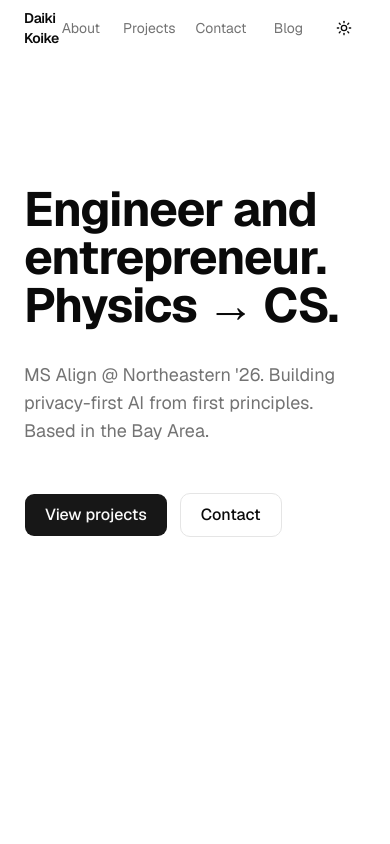
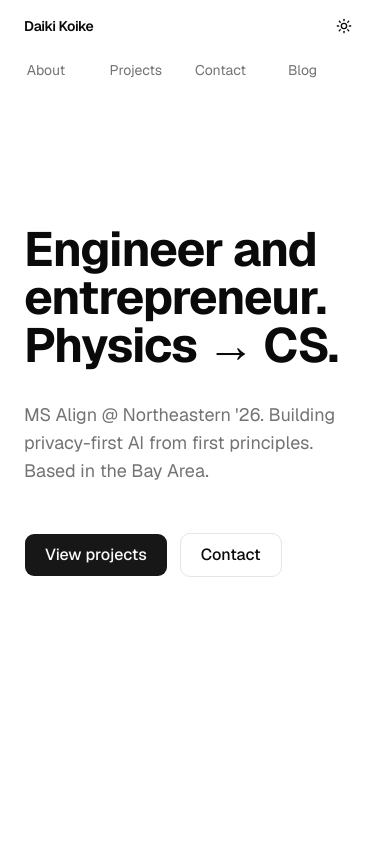
Before and after one commit to Daiki007121/dkoike, a Next.js app: page / in a window 390 px wide. Shown: the top 844 px of the page. Built offline with nearby package versions, Linux system fonts and the light colour scheme.

Commit message:
Fix mobile navigation with two-row responsive layout

```diff
--- a/src/components/Navbar.tsx
+++ b/src/components/Navbar.tsx
@@ -33,15 +33,15 @@ export function Navbar() {
           : "border-transparent bg-transparent",
       )}
     >
-      <nav className="mx-auto flex h-14 w-full max-w-5xl items-center justify-between px-6 sm:px-8 md:px-12">
+      <nav className="mx-auto grid w-full max-w-5xl grid-cols-[1fr_auto] items-center px-6 py-1 sm:h-14 sm:grid-cols-[1fr_auto_auto] sm:gap-x-5 sm:px-8 sm:py-0 md:px-12">
         <Link
           href="/"
           className="inline-flex min-h-11 items-center text-sm font-semibold tracking-tight text-foreground sm:min-h-9"
         >
           Daiki Koike
         </Link>
-        <div className="flex items-center gap-3 sm:gap-5">
-          <ul className="flex items-center gap-5 text-sm text-muted-foreground sm:gap-7">
+        <div className="contents">
+          <ul className="col-span-2 row-start-2 grid grid-cols-4 items-center text-sm text-muted-foreground sm:col-span-1 sm:col-start-2 sm:row-start-1 sm:flex sm:gap-7">
             {NAV_LINKS.map((link) => (
               <li key={link.href}>
                 <Link
@@ -53,7 +53,9 @@ export function Navbar() {
               </li>
             ))}
           </ul>
-          <ThemeToggle />
+          <div className="col-start-2 row-start-1 justify-self-end sm:col-start-3">
+            <ThemeToggle />
+          </div>
         </div>
       </nav>
     </header>
```
